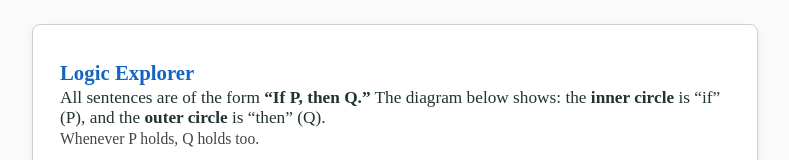
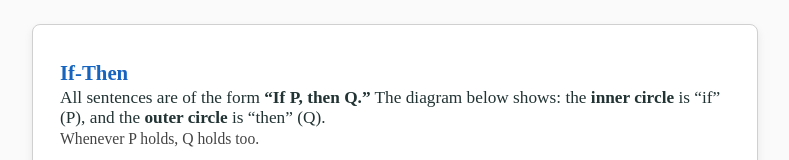
Before and after one commit to asghariamir/asghariamir.github.io, a plain HTML site: page if-then.html in a window 1280 px wide. Shown: the top 160 px of the page, without its empty margins (245-1034 px from the left). Drawn offline with Linux system fonts and the light colour scheme.

Commit message:
Update if-then.html

```diff
--- a/if-then.html
+++ b/if-then.html
@@ -2,7 +2,7 @@
 <html lang="en">
 <head>
   <meta charset="UTF-8">
-  <title>Logic Explorer – Conditional Statements & Venn Diagrams</title>
+  <title>If-Then – Conditional Statements & Venn Diagrams</title>
   <meta name="viewport" content="width=device-width, initial-scale=1.0">
   <style>
     :root {
@@ -93,7 +93,7 @@
   <main class="app">
     <div class="intro-flex">
       <div style="flex:1 1 0%">
-        <h1>Logic Explorer</h1>
+        <h1>If-Then</h1>
         <div class="intro-blurb">
           All sentences are of the form <b>“If P, then Q.”</b>
           The diagram below shows: the <b>inner circle</b> is “if” (P), and the <b>outer circle</b> is “then” (Q).
```
